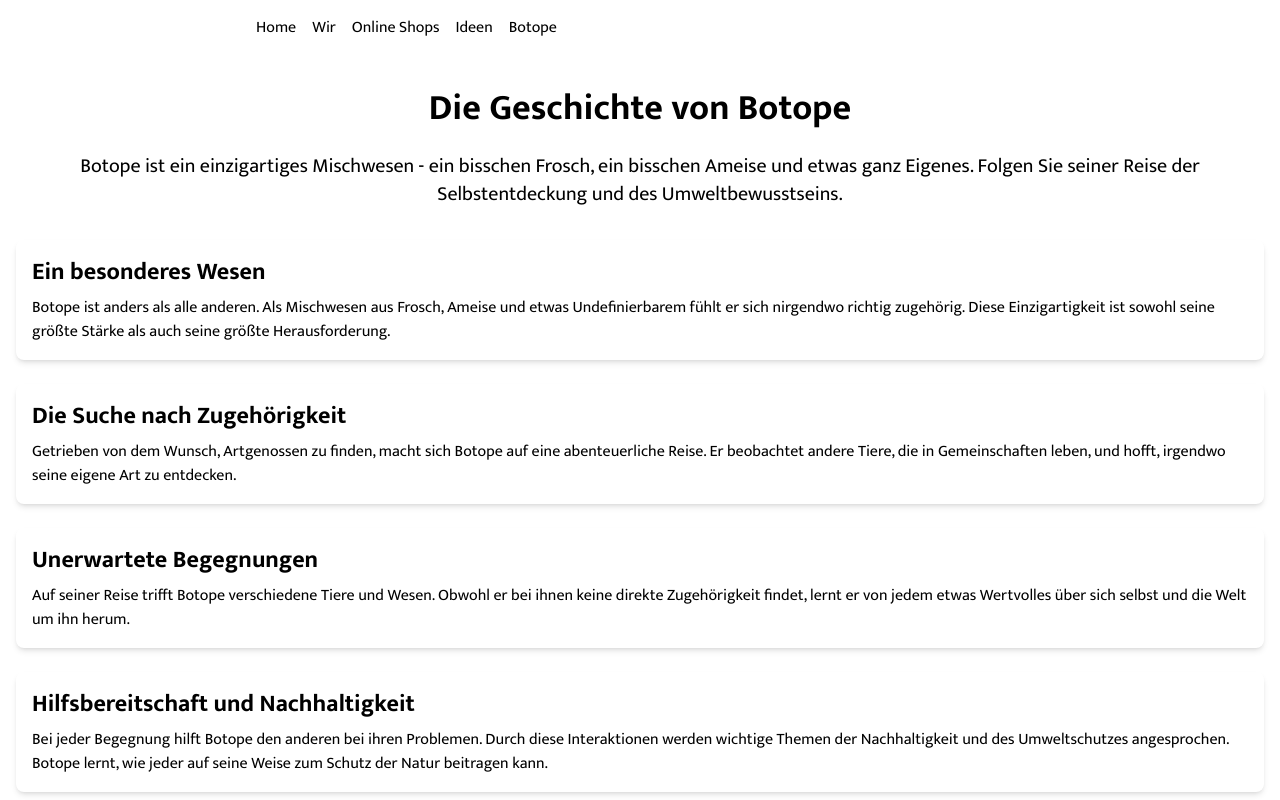
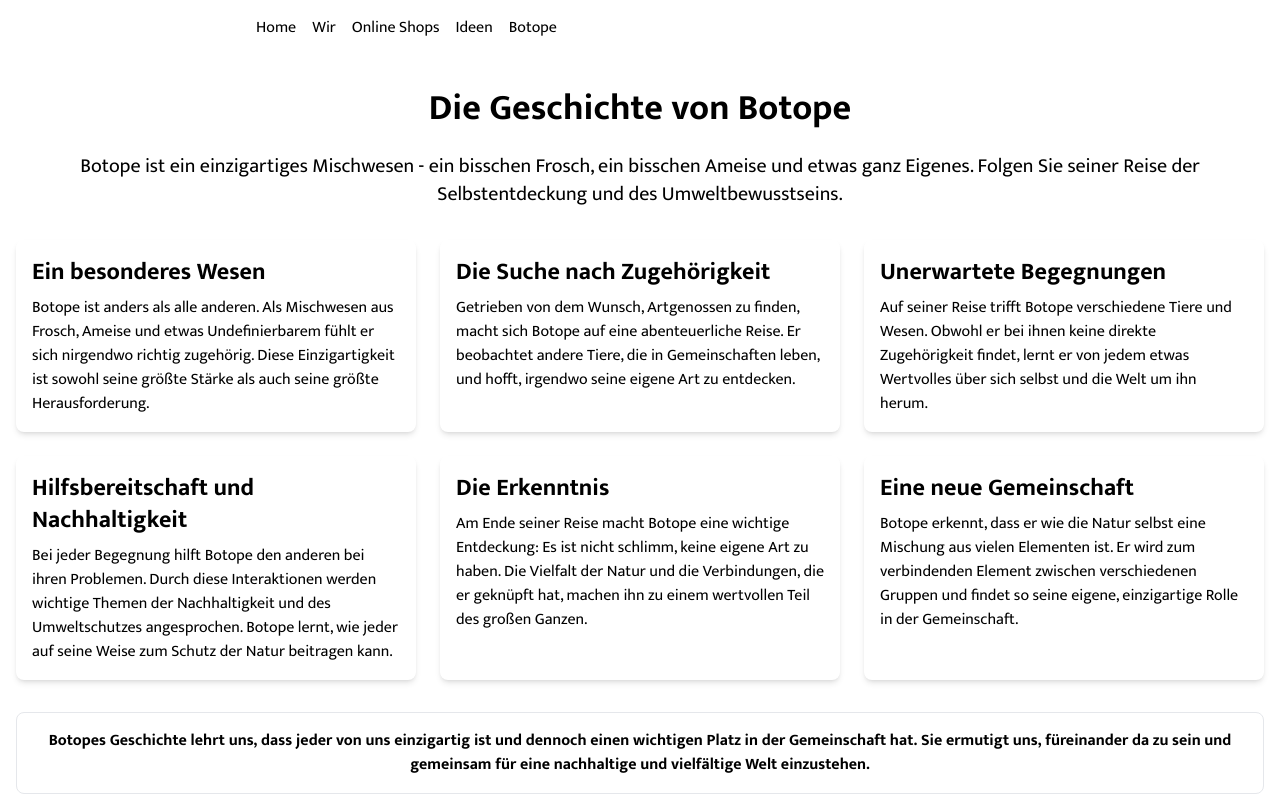
Before and after one commit to joka21/est1373, a Next.js app: page /botope in a window 1280 px wide. Shown: the top 800 px of the page. Built offline with nearby package versions, Linux system fonts and the light colour scheme.

Commit message:
new botope

```diff
--- a/app/botope/page.tsx
+++ b/app/botope/page.tsx
@@ -14,7 +14,7 @@
         </p>
       </div>
 
-      <div className="space-y-6">
+      <div className="grid grid-cols-1 md:grid-cols-2 lg:grid-cols-3 gap-6">
         <Section title="Ein besonderes Wesen">
           Botope ist anders als alle anderen. Als Mischwesen aus Frosch, Ameise und etwas Undefinierbarem fühlt er sich nirgendwo richtig zugehörig. Diese Einzigartigkeit ist sowohl seine größte Stärke als auch seine größte Herausforderung.
         </Section>
```
